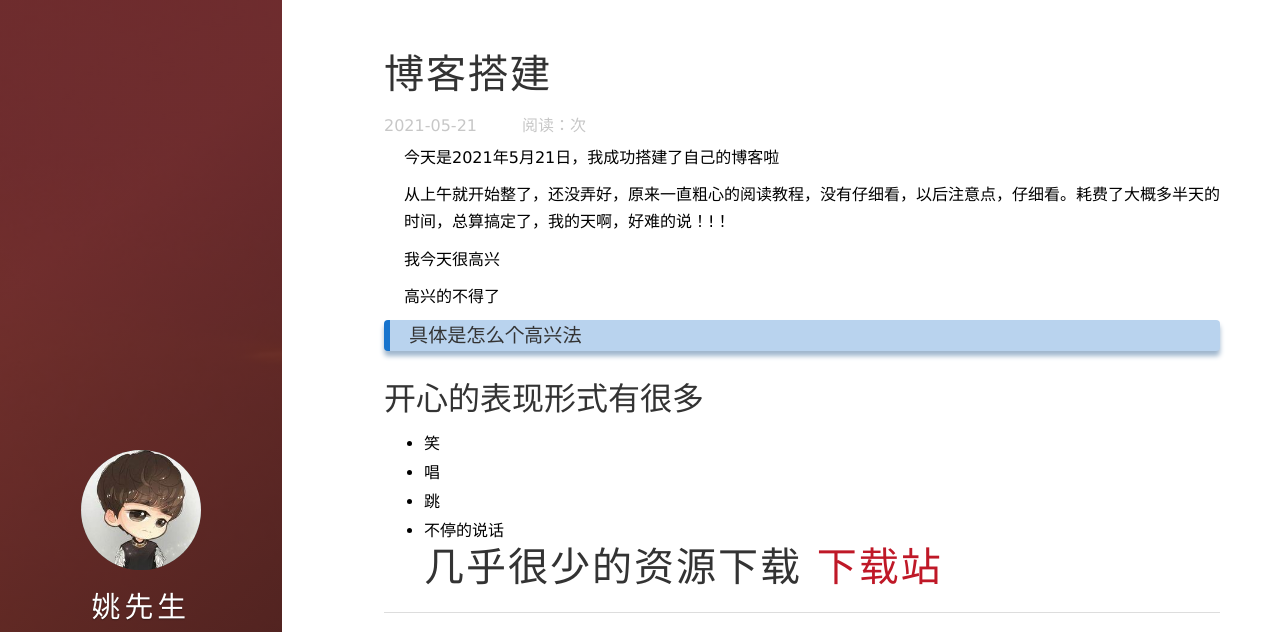
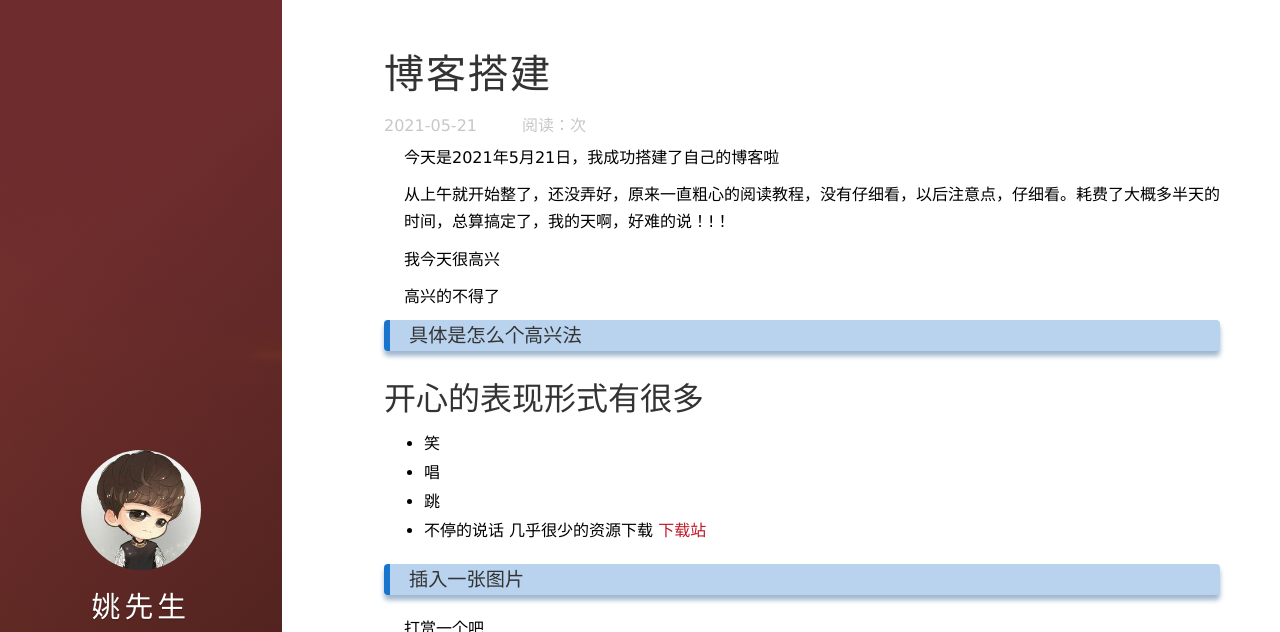
Before and after one commit to Killer-Yao/blog.github.io, a Jekyll site: the page built from _posts/2021-5-21-博客搭建.md, in a window 1280 px wide and 1279 px high. Shown: the top 632 px of the window. Built offline with Jekyll 4.4.1, drawn with Linux system fonts in a browser that asks for light colours; nearby versions of some CDN libraries; comment, search, counter and statistics services are not loaded; grey boxes are pictures that could not be loaded.

Commit message:
Update 2021-5-21-博客搭建.md

```diff
--- a/_posts/2021-5-21-博客搭建.md
+++ b/_posts/2021-5-21-博客搭建.md
@@ -21,4 +21,10 @@ tags:
 * 唱
 * 跳
 * 不停的说话
-# 几乎很少的资源下载 [下载站](https://oneair.herokuapp.com)
+几乎很少的资源下载 [下载站](https://oneair.herokuapp.com)
+
+### 插入一张图片
+
+打赏一个吧
+
+![](/images/payimg/weipayimg.jpg)
```
